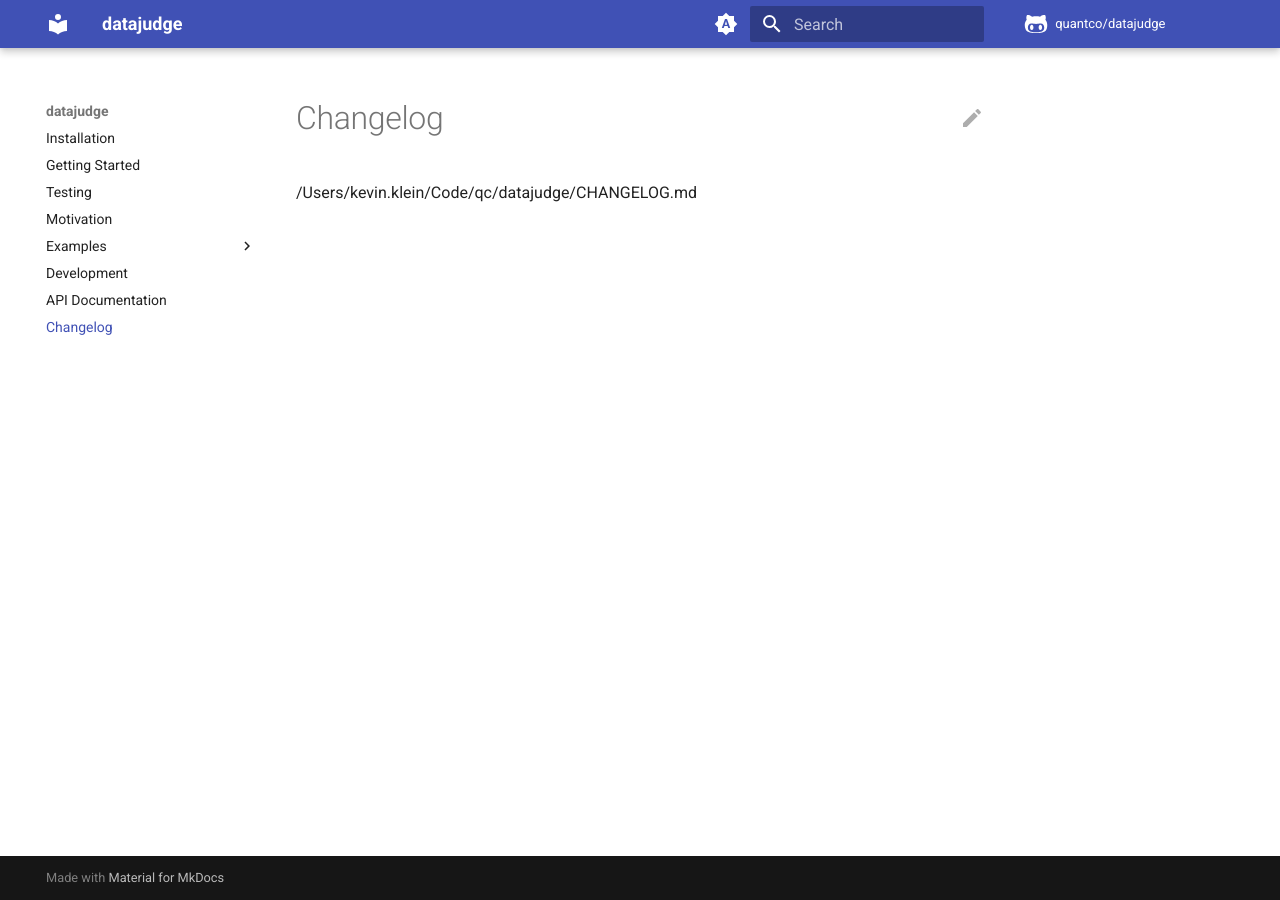
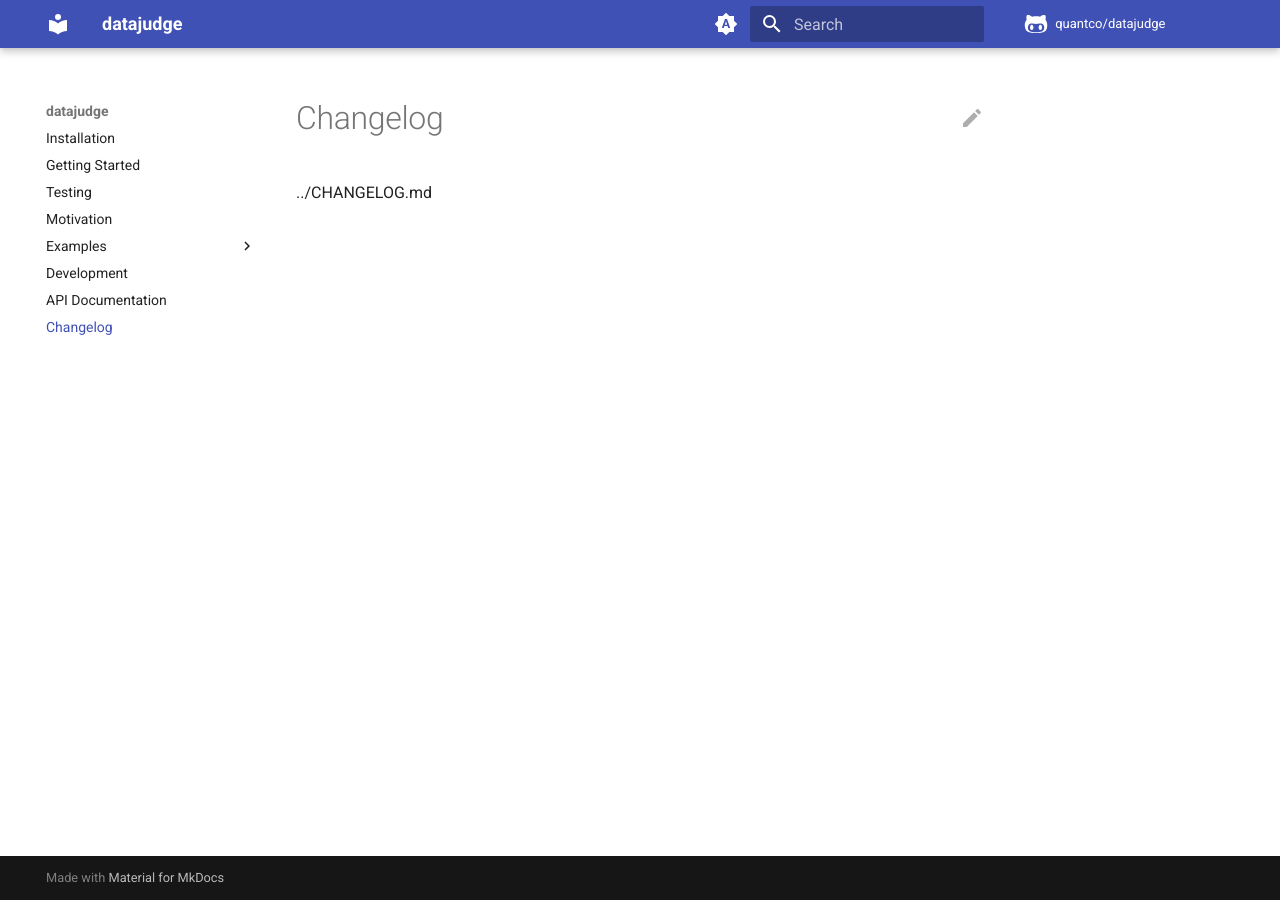
Before and after one commit to Quantco/datajudge, an MkDocs documentation site: the page built from docs/CHANGELOG.md, in a window 1280 px wide. Built offline with MkDocs 1.6.1 and Material for MkDocs 9.7.7, drawn with Linux system fonts in a browser that asks for light colours; comment, search, counter and statistics services are not loaded.

Commit message:
Fix symlink

```diff
--- a/docs/CHANGELOG.md
+++ b/docs/CHANGELOG.md
@@ -1 +1 @@
-/Users/kevin.klein/Code/qc/datajudge/CHANGELOG.md
+../CHANGELOG.md
```
